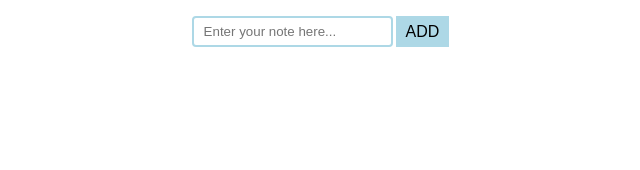
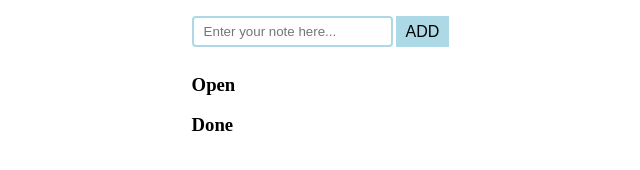
Before and after one commit to PutienkoEN/js-final-task, a website built with webpack: page src/index.html in a window 1280 px wide. Shown: the whole page, without its empty margins (322-962 px from the left). Built offline with nearby package versions, Linux system fonts and the light colour scheme.

Commit message:
Add done list and headers to display different lists

```diff
--- a/src/client/entry-manager/create-entry-list.js
+++ b/src/client/entry-manager/create-entry-list.js
@@ -1,5 +1,15 @@
-module.exports = function createEntryList() {
-    const openEntryList = document.createElement('div');
-    openEntryList.classList.add('entry-list');
-    return openEntryList;
+module.exports = function createEntryList(listName) {
+    const entryList = document.createElement('div');
+    entryList.id = `${listName.toLowerCase()}-entry-list`;
+    entryList.classList.add('entry-list');
+
+    const listNameElement = document.createElement('h3');
+    listNameElement.textContent = listName;
+
+    const headerElement = document.createElement('div');
+    headerElement.appendChild(listNameElement);
+
+    entryList.appendChild(headerElement);
+
+    return entryList;
 };
--- /dev/null
+++ b/src/client/entry-manager/entry-list.css
@@ -0,0 +1,3 @@
+.entry-list h3 {
+    text-align: left;
+}
--- a/src/client/entry-manager/entry-manager.css
+++ b/src/client/entry-manager/entry-manager.css
@@ -1,4 +1,5 @@
 @import "add-entry-area.css";
+@import "entry-list.css";
 
 #todo-list {
     flex-direction: column;
--- a/src/client/entry-manager/entry-manager.js
+++ b/src/client/entry-manager/entry-manager.js
@@ -8,11 +8,8 @@ module.exports = class EntryManager {
     }
 
     create() {
-        const openEntryList = createEntryList();
-        openEntryList.id = 'open-entry-list';
-
-        const doneEntryList = createEntryList();
-        doneEntryList.id = 'done-entry-list';
+        const openEntryList = createEntryList('Open');
+        const doneEntryList = createEntryList('Done');
 
         const addEntryArea = createAddEntryArea.call(this, openEntryList);
 
```
